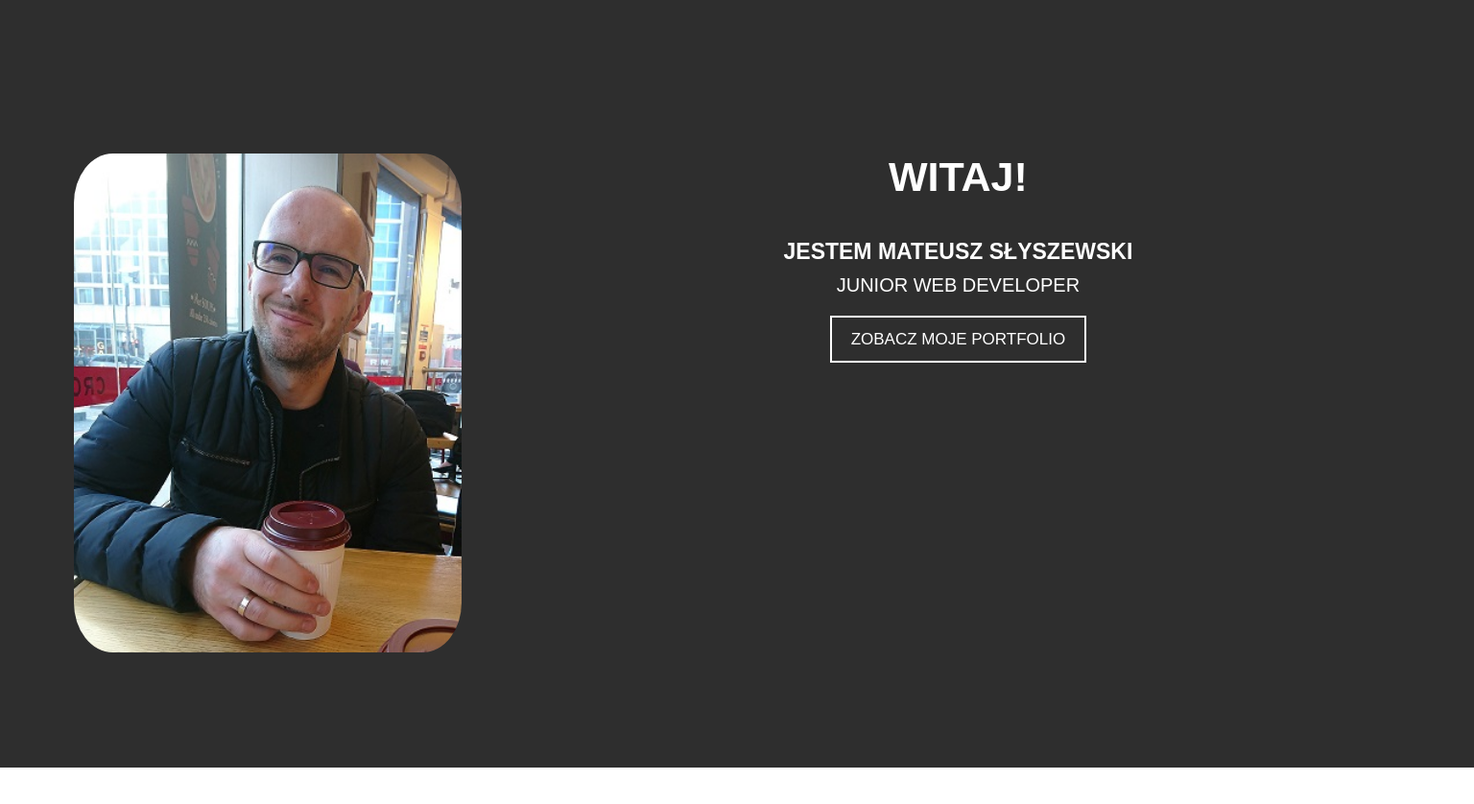
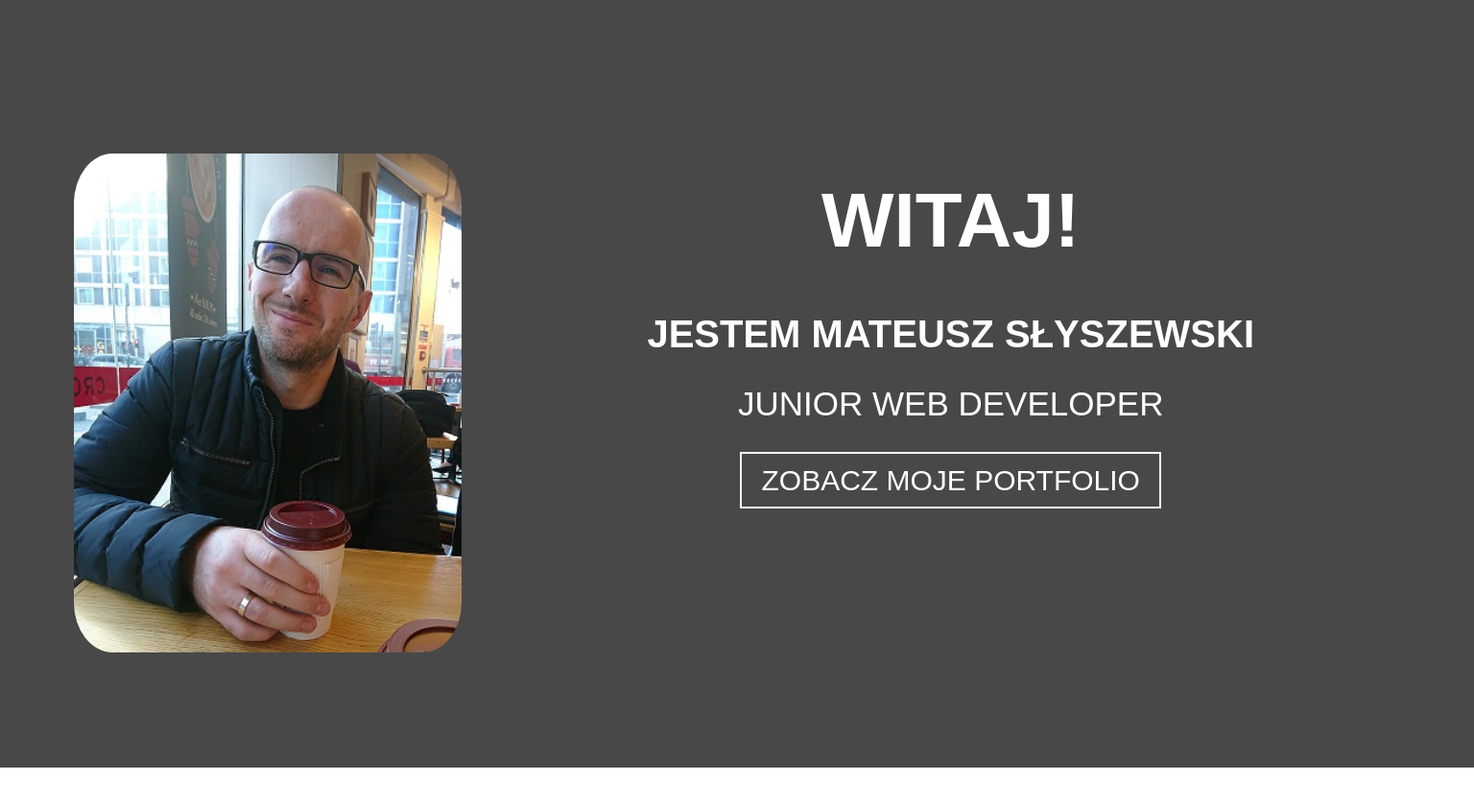
Before and after one commit to slych87/Portfolio-Mateusz, a plain HTML site: page index.html in a window 1536 px wide. Shown: the top 838 px of the page at 96% size. Before the commit the page ends 800 px from the top, so only its background shows below. Drawn offline with Linux system fonts and the light colour scheme.

Commit message:
header done

```diff
--- a/style/style.css
+++ b/style/style.css
@@ -12,7 +12,7 @@ header > * {
 }
 
 header {
-    background-color: #000000d1;
+    background-color: #000000b7;
     color: white;
     height: 100vh;
 }
@@ -26,6 +26,7 @@ header img {
 }
 
 header div.welcome{
+    z-index: 1;
     position: absolute;
     top: 5%;
     left: 5%;
@@ -65,7 +66,7 @@ header button{
     header div.welcome{
         top: 10%;
     }
-    button {
+    header button {
         margin-top: 30px;
     }
 }
@@ -90,6 +91,44 @@ header button{
     }
 }
 
+@media (orientation: portrait) and (min-width: 768px){
+    header p{
+        font-size: 80px;
+    }
+
+    header h1{
+        font-size: 31px;
+    }
+
+    header h2{
+        font-size: 28px;
+    }
+
+    header button{
+        font-size: 22px;
+        line-height: 50px;
+    }
+}
+
+@media (orientation: portrait) and (min-width: 1024px){
+    header p{
+        font-size: 90px;
+    }
+
+    header h1{
+        font-size: 40px;
+    }
+
+    header h2{
+        font-size: 35px;
+    }
+
+    header button{
+        font-size: 30px;
+        line-height: 60px;
+    }
+}
+
 @media(orientation: landscape){
     header img{
         height: 55%;
@@ -107,14 +146,20 @@ header button{
     header h1 {
         margin-top: 40px;
     }
-    button {
+    header button {
         margin-top: 20px;
     }
 }
 
 @media (orientation: landscape) and (min-width: 640px){
+    header div.welcome{
+        top: 20%;
+        left: 50%;
+        right: 1%;
+    }
+
     header img{
-        height: 65%;
+        height: 60%;
         top: 20%;
         left: 5%;
     }
@@ -138,8 +183,69 @@ header button{
         line-height: 45px;
     }
 }
+
+@media (orientation: landscape) and (min-width: 1024px){
+   header div.welcome{
+        top: 26%;
+        left: 45%;
+        right: 1%;
+    }
+
+    header p{
+        font-size: 70px;
+    }
+
+    header h1 {
+        margin-top: 50px;
+        font-size: 34px;
+    }
+
+    header h2{
+        margin-top: 30px;
+        font-size: 28px;
+    }
+
+    header button {
+        margin-top: 30px;
+        font-size: 25px;
+    }
+
+}
+
+@media (orientation: landscape) and (min-width: 1280px){
+    header div.welcome{
+        top: 23%;
+        left: 30%;
+        right: 1%;
+    }
+}
+
+@media (orientation: landscape) and (min-width: 1366px){
+    header img{
+        height: 65%;
+    }
+
+    header p{
+        font-size: 80px;
+    }
+
+    header h1 {
+        margin-top: 50px;
+        font-size: 40px;
+    }
+
+    header h2{
+        margin-top: 30px;
+        font-size: 35px;
+    }
+
+    header button {
+        margin-top: 30px;
+        line-height: 55px;
+        font-size: 30px;
+    }
 }
 
 section {
-    min-height: 100vh;
+    height: 100vh;
 }
```
